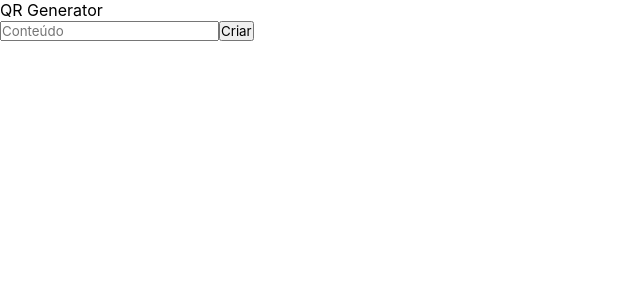
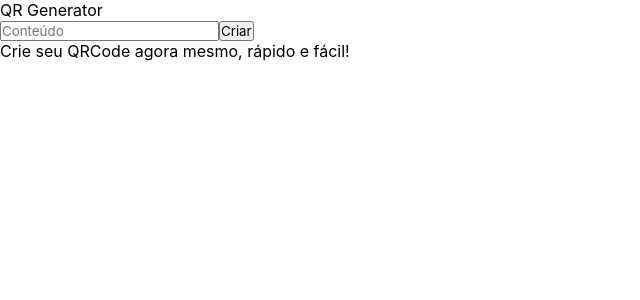
Before and after one commit to matheustkaczyk/qrcode-generator, a React (Vite) app: page / in a window 1280 px wide. Shown: the top 300 px of the page, without its empty margins (0-640 px from the left). Built offline with nearby package versions, Linux system fonts and the light colour scheme.

Commit message:
feat: adicionando elemento na tela quando ainda não se criou um QR

```diff
--- a/src/App.tsx
+++ b/src/App.tsx
@@ -1,8 +1,8 @@
 import { useState } from 'react';
+import QrCode from 'qrcode';
 import './App.scss';
+
 import Header from './components/Header';
-
-import QrCode from 'qrcode';
 import Input from './components/Input';
 import Button from './components/Button';
 
@@ -44,9 +44,8 @@ function App() {
           <Button text={"Criar"} type="button" handleClick={() => createQr()} />
         </div>
         <div className='result'>
-          <a className='canvas-wrapper' href={url} download="QrCode">
-
-          </a>
+          <a className='canvas-wrapper' href={url} download="QrCode" />
+          { url === '' && <p>Crie seu QRCode agora mesmo, rápido e fácil!</p> }
         </div>
       </main>
     </div>
```
